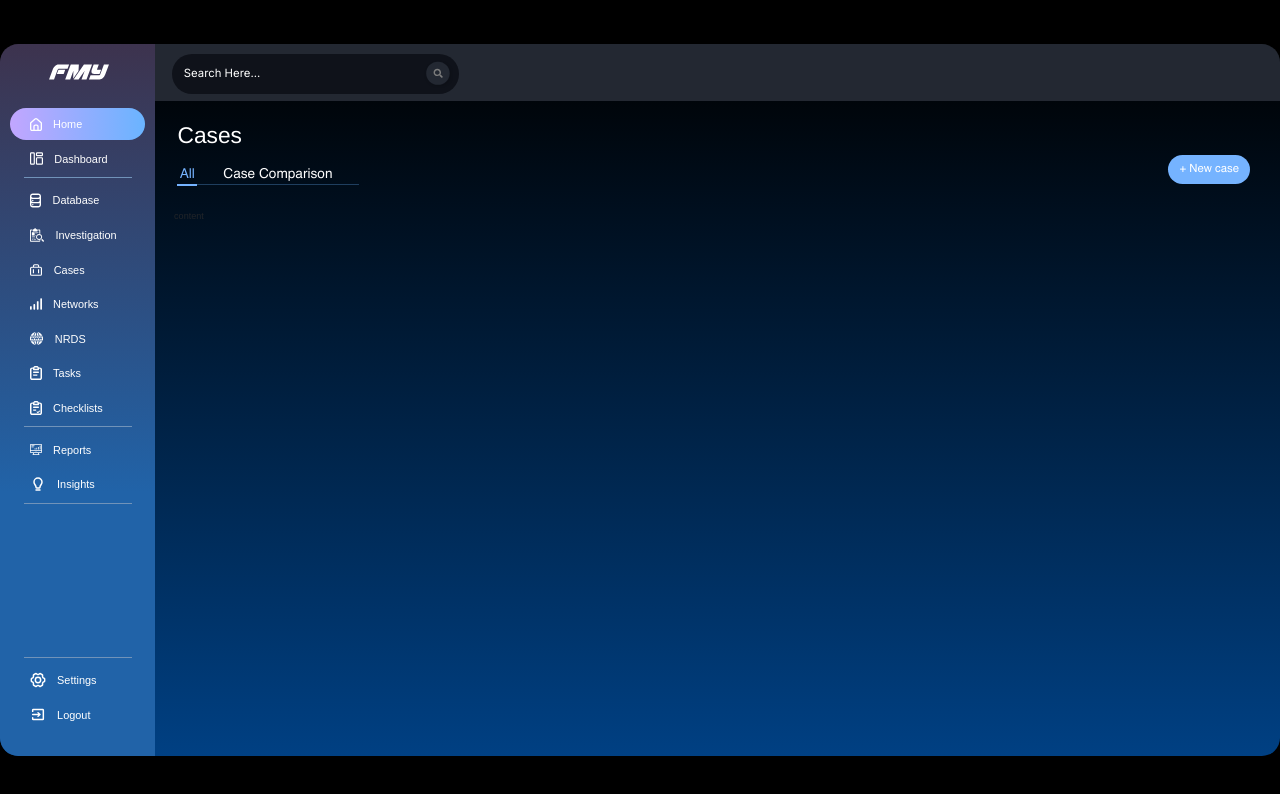
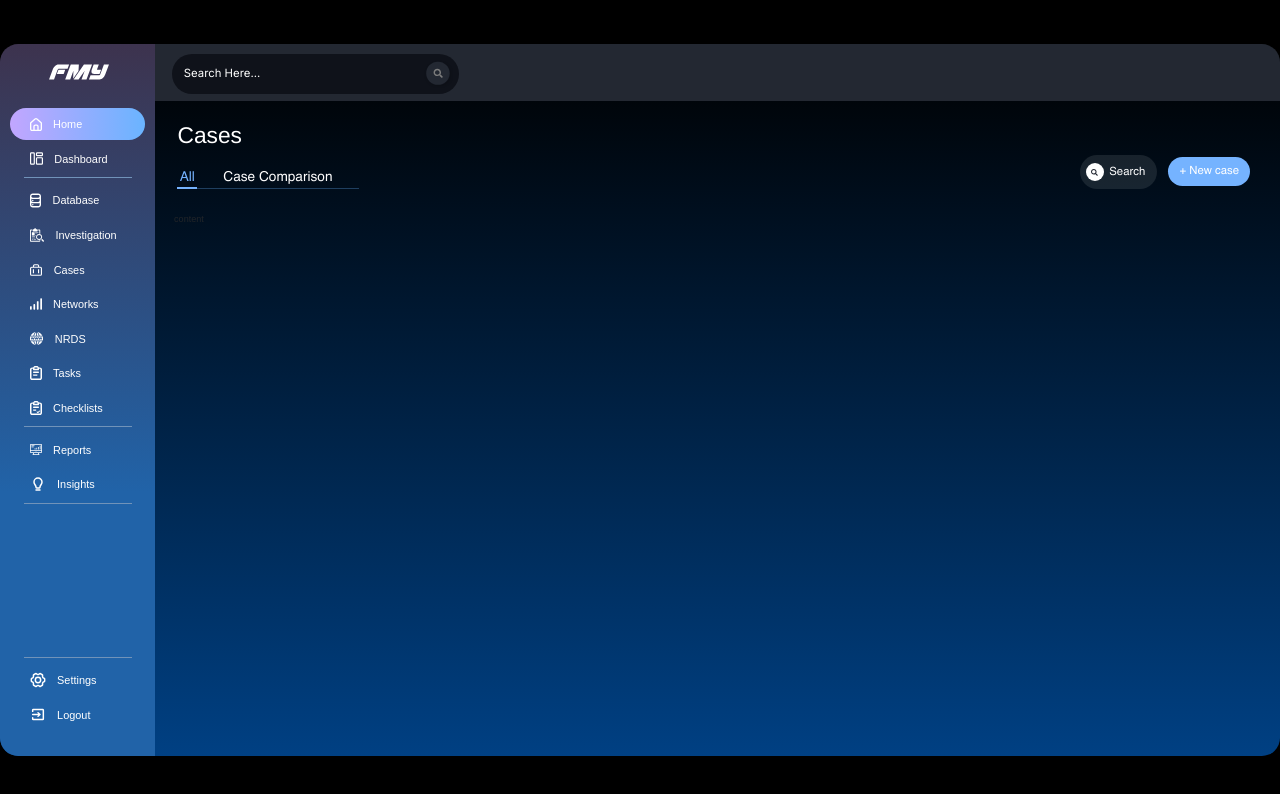
Before and after one commit to luckyboy125/FMY-Landing-Site, a React (Create React App) app: page /cases in a window 1280 px wide. Shown: the top 794 px of the page. Built offline with nearby package versions, Linux system fonts and the light colour scheme; the HTML template or start-up script is replaced by a standard one; a web font is replaced by a local one.

Commit message:
add search input component in case page

```diff
--- /dev/null
+++ b/src/components/SearchInput/SearchInput.css
@@ -0,0 +1,51 @@
+.searchInputRoot {
+  display: flex;
+  align-items: center;
+  padding: 10px 20px 9px 9px;
+  background: #ecf0f51a;
+  border-radius: 30px;
+  font-family: "Helvetica";
+  font-style: normal;
+  font-weight: 400;
+  font-size: 20px;
+  line-height: 29px;
+  color: #ffffff;
+}
+
+.searchInputRoot .inputIcon {
+  width: 31px;
+  min-width: 31px;
+  height: 31px;
+  display: flex;
+  justify-content: center;
+  align-items: center;
+  background: #fff;
+  margin-right: 10px;
+  border-radius: 100%;
+}
+
+.searchInputRoot .inputContent {
+  width: 567px;
+  font-family: "Helvetica";
+  font-style: normal;
+  font-weight: 400;
+  font-size: 20px;
+  line-height: 29px;
+  color: #ffffff;
+  border: 1px solid transparent;
+  background-color: transparent;
+}
+.searchInputRoot .inputContent::placeholder {
+  font-family: "Helvetica";
+  font-style: normal;
+  font-weight: 700;
+  font-size: 30px;
+  line-height: 30px;
+  color: rgba(255, 255, 255, 0.4);
+}
+.searchInputRoot .inputContent:focus-visible {
+  outline: none;
+}
+.searchInputRoot .inputContent:focus {
+  outline: none;
+}
--- /dev/null
+++ b/src/components/SearchInput/SearchInput.js
@@ -0,0 +1,49 @@
+import { useEffect, useRef, useState } from "react";
+import searchIcon from "../../asset/images/search_icon.svg";
+import "./SearchInput.css";
+
+function SearchInput({ className, action, inputValue }) {
+  const [initStatus, setInitStatus] = useState(true);
+  const rootRef = useRef(null);
+
+  useEffect(() => {
+    if (!initStatus) {
+      document.body.style.overflow = "hidden";
+    } else {
+      document.body.style.overflow = "auto";
+    }
+    document.addEventListener("click", handleClick);
+    return () => document.removeEventListener("click", handleClick);
+    function handleClick(e) {
+      if (rootRef && rootRef.current) {
+        const root = rootRef.current;
+        if (!root.contains(e.target)) {
+          setInitStatus(true);
+        }
+      }
+    }
+  }, [rootRef]);
+
+  return (
+    <div
+      className={`searchInputRoot ${className}`}
+      onClick={() => setInitStatus(false)}
+      ref={rootRef}
+    >
+      <div className="inputIcon">
+        <img src={searchIcon} alt="searchIcon" />
+      </div>
+      {initStatus ? (
+        "Search"
+      ) : (
+        <input
+          className="inputContent"
+          value={inputValue}
+          onChange={(e) => action(e)}
+        />
+      )}
+    </div>
+  );
+}
+
+export default SearchInput;
--- a/src/pages/Cases/Cases.css
+++ b/src/pages/Cases/Cases.css
@@ -32,3 +32,14 @@
 .casesRoot .casesContainer {
   margin-top: 42.5px;
 }
+
+.casesRoot .casesHeaderRoot .lastItemRoot {
+  display: flex;
+  justify-content: space-between;
+  align-items: center;
+}
+
+.casesRoot .casesHeaderRoot .lastItemRoot .caseSearchInput {
+  margin-right: 20px;
+  padding: 14px 20px 14px 10px !important;
+}
--- a/src/pages/Cases/Cases.js
+++ b/src/pages/Cases/Cases.js
@@ -1,11 +1,13 @@
 import { useState } from "react";
 import ActionTab from "../../components/ActionTab/ActionTab";
 import PlusButton from "../../components/PlusButton/PlusButton";
+import SearchInput from "../../components/SearchInput/SearchInput";
 import "./Cases.css";
 
 function Cases() {
   const tabData = ["All", "Case Comparison"];
   const [tab, setTab] = useState(tabData[0]);
+  const [searchValue, setSearchValue] = useState("");
 
   const handleTab = (e) => {
     setTab(e);
@@ -22,11 +24,18 @@ function Cases() {
             onSelect={(e) => handleTab(e)}
             select={tab}
           />
-          <PlusButton
-            content="+ New case"
-            className="casesHeaderBtn"
-            action={() => {}}
-          />
+          <div className="lastItemRoot">
+            <SearchInput
+              action={(e) => setSearchValue(e.target.value)}
+              inputValue={searchValue}
+              className="caseSearchInput"
+            />
+            <PlusButton
+              content="+ New case"
+              className="casesHeaderBtn"
+              action={() => {}}
+            />
+          </div>
         </div>
         <div className="casesContainer">content</div>
       </div>
```
Also changed, not shown: src/asset/images/search_icon.svg (added), 1 other file (tests, documents, lock files or other folders).
